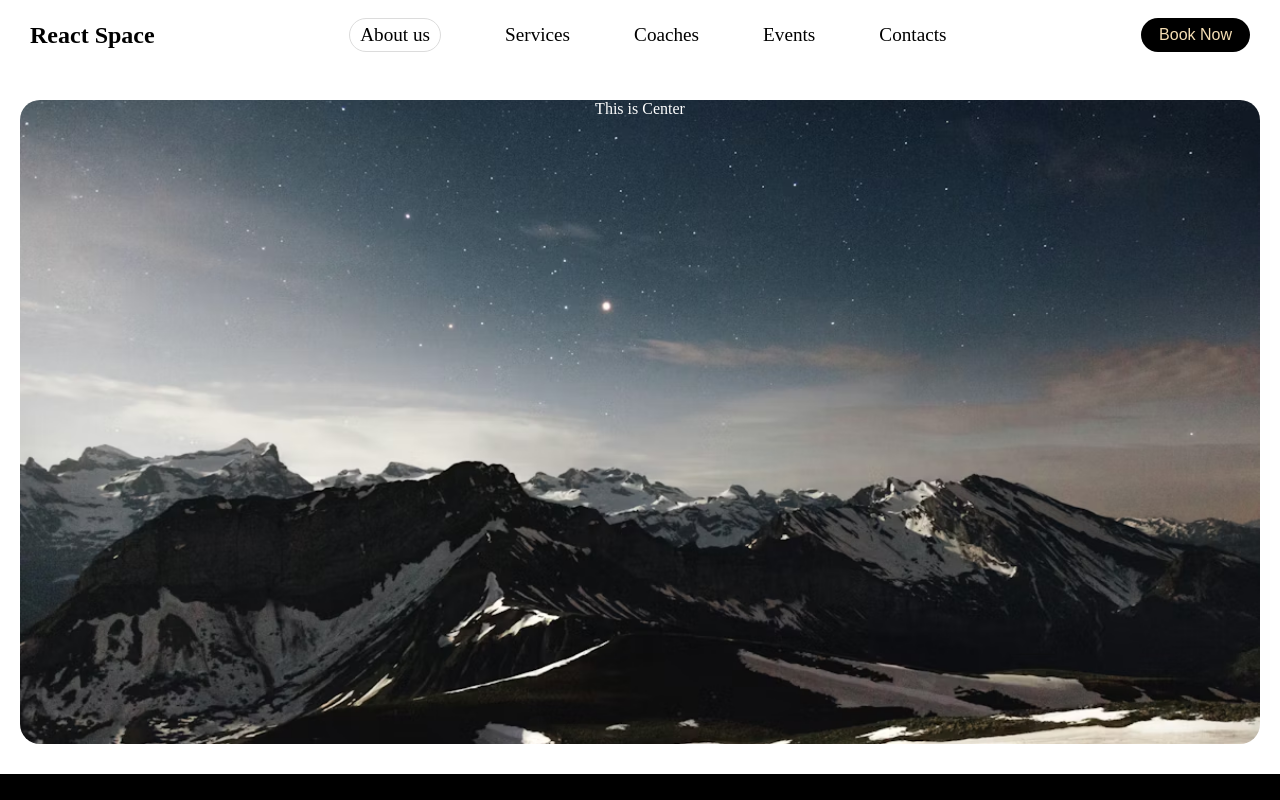
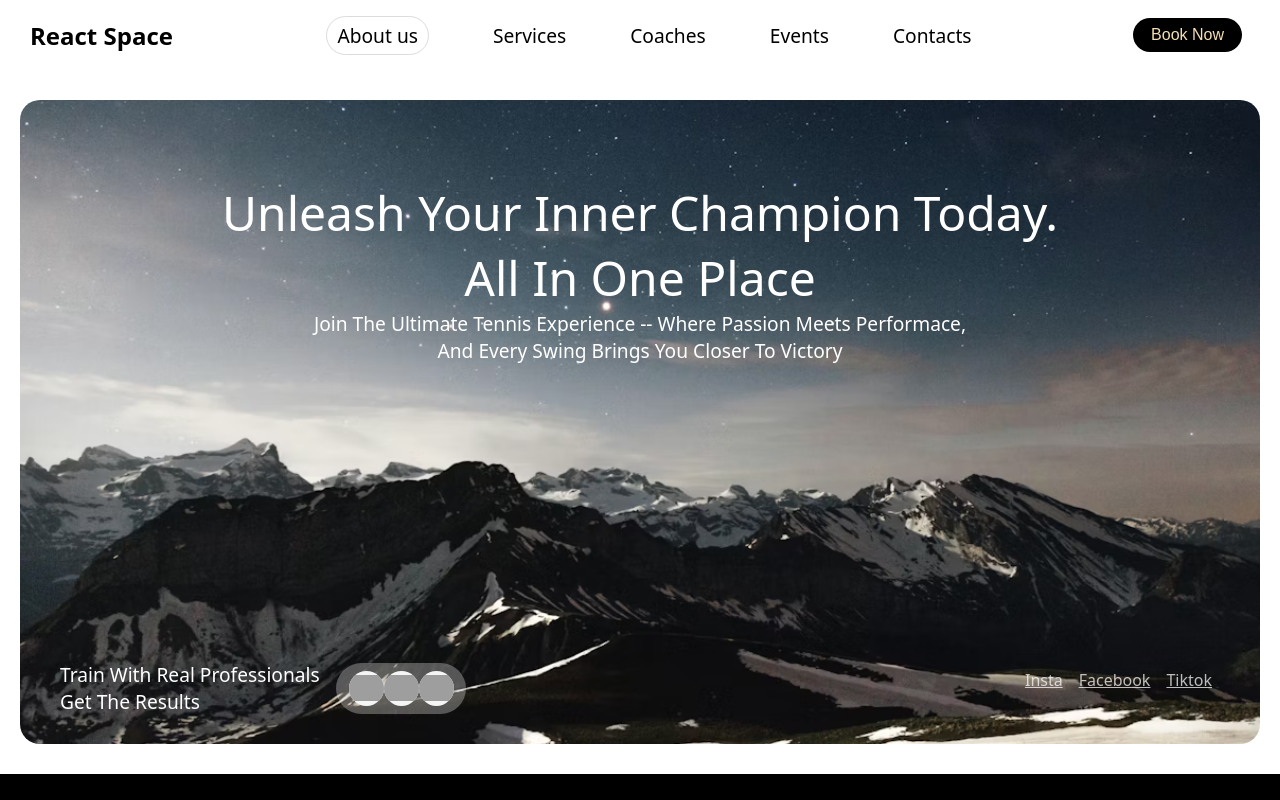
Before and after one commit to saicharan293/cohort-sheryians, a React (Vite) app in the folder 17-React-Start/: page / in a window 1280 px wide. Built offline with nearby package versions, Linux system fonts and the light colour scheme; grey boxes are pictures that could not be loaded.

Commit message:
finished hero section

```diff
--- a/17-React-Start/src/components/Center.jsx
+++ b/17-React-Start/src/components/Center.jsx
@@ -1,8 +1,34 @@
 import React from 'react'
+import land from "../assets/land.avif"
 
 const Center = () => {
   return (
-    <div className='ce'>This is Center</div>
+    <div className='ce'>
+        <h3>Unleash Your Inner Champion today. <br /> All In one place</h3>
+        <p>join the ultimate tennis experience -- Where passion meets performace, <br /> and every swing brings you closer to victory</p>
+
+        <div className="foot">
+            <div className="left">
+                <p>Train with real Professionals <br /> Get the results</p>
+                <div className="images">
+                    <div className="img-div">
+                        <img src="https://i.pinimg.com/736x/3a/07/ab/3a07abeeb56703da16f8382eb6d80219.jpg" alt="" />
+                    </div>
+                    <div className="img-div">
+                        <img src="https://i.pinimg.com/736x/0d/5f/54/0d5f54d3e02f541eec0c4677adbe1283.jpg" alt="" />
+                    </div>
+                    <div className="img-div">
+                        <img src="https://i.pinimg.com/736x/cb/c4/3c/cbc43c569c1ab8b5422a7b7da70e861a.jpg" alt="" />
+                    </div>
+                </div>
+            </div>
+            <div className="right">
+                <a href="">Insta</a>
+                <a href="">Facebook</a>
+                <a href="">Tiktok</a>
+            </div>
+        </div>
+    </div>
   )
 }
 
--- a/17-React-Start/src/index.css
+++ b/17-React-Start/src/index.css
@@ -12,6 +12,7 @@ html, body {
 body {
   background-color : black;
   color: white;
+  font-family: system-ui, -apple-system, BlinkMacSystemFont, 'Segoe UI', Roboto, Oxygen, Ubuntu, Cantarell, 'Open Sans', 'Helvetica Neue', sans-serif;
 }
 
 .nav{
@@ -75,4 +76,76 @@ body {
   background-size: cover;
   background-repeat: no-repeat;
   border-radius: 20px;
+  padding-block: 5rem;
+  position: relative;
 }
+
+.ce h3{
+  text-transform: capitalize;
+  font-weight: 300;
+  font-size: 3rem;
+}
+
+.ce p{
+  text-transform: capitalize;
+  font-weight: 300;
+  font-size: 1.2rem;
+}
+
+.ce .foot{
+  display: flex;
+  position: absolute;
+  bottom: 0;
+  padding: 1.8rem 2.5rem;
+  justify-content: space-between;
+  width: 100%;
+}
+
+.left p{
+  text-align: left;
+}
+
+.left{
+  display: flex;
+  gap: 1rem;
+  align-items: center;
+}
+
+.foot .left .images{
+  display: flex;
+  background-color: rgba(255, 251, 251, 0.299);
+  padding: .5rem .8rem;
+  align-items: center;
+  border-radius: 40px;
+
+}
+
+.foot .left .images .img-div{
+  border-radius: 50px;
+  background-color: whitesmoke;
+  height: 35px;
+  width: 35px;
+  overflow: hidden;
+  display: flex;
+  align-items: center;
+  justify-content: center;
+}
+
+.foot .left .images .img-div img{
+  height: 100%;
+  width: 100%;
+  /* border-radius: 50px; */
+  text-align: center;
+  object-fit: contain;
+
+}
+
+.right{
+  display: flex;
+  gap: 1rem;
+  padding: .5rem;
+}
+
+.right a{
+  color: rgba(255, 255, 255, 0.724);
+}
```
